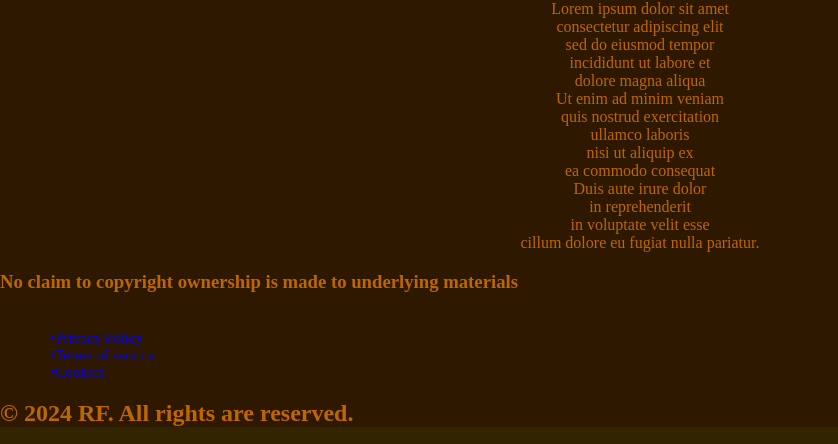
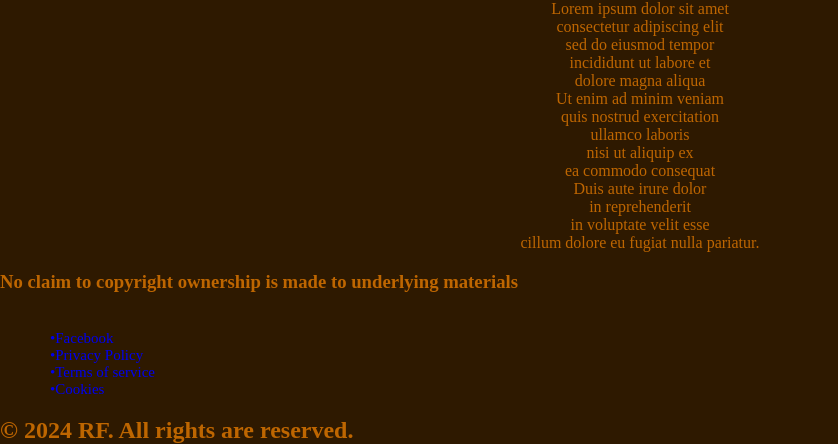
Before and after one commit to PicHuber/phwide1, a plain HTML site: page phwide1.html in a window 1280 px wide. Shown: the part 3204-3648 px from the top of the page, without its empty margins (0-838 px from the left). Drawn offline with Linux system fonts and the light colour scheme; a web font is replaced by a local one.

Commit message:
phwide1.html

```diff
--- a/phwide1.html
+++ b/phwide1.html
@@ -265,6 +265,8 @@
 
 <h3>No claim to copyright ownership is made to underlying materials</h3><br/>
 
+<a href="https://www.google.com/url?sa=t&source=web&rct=j&opi=89978449&url="https://www.facebook.com/share/1BQ156aGG4/">•Facebook</a>
+
 <a href="https://www.google.com/url?sa=t&source=web&rct=j&opi=89978449&url=https://www.google.co.uk/&ved=2ahUKEwiwvM7W7YSGAxWOS2wGHSw2CQIQFnoECB0QAQ&usg=AOvVaw2olV4HJk5o0zdl30wMeqfC">•Privacy Policy</a>
 
 <a href="https://www.google.com/url?sa=t&source=web&rct=j&opi=89978449&url=https://www.google.co.uk/&ved=2ahUKEwiwvM7W7YSGAxWOS2wGHSw2CQIQFnoECB0QAQ&usg=AOvVaw2olV4HJk5o0zdl30wMeqfC">•Terms of service</a>
```
